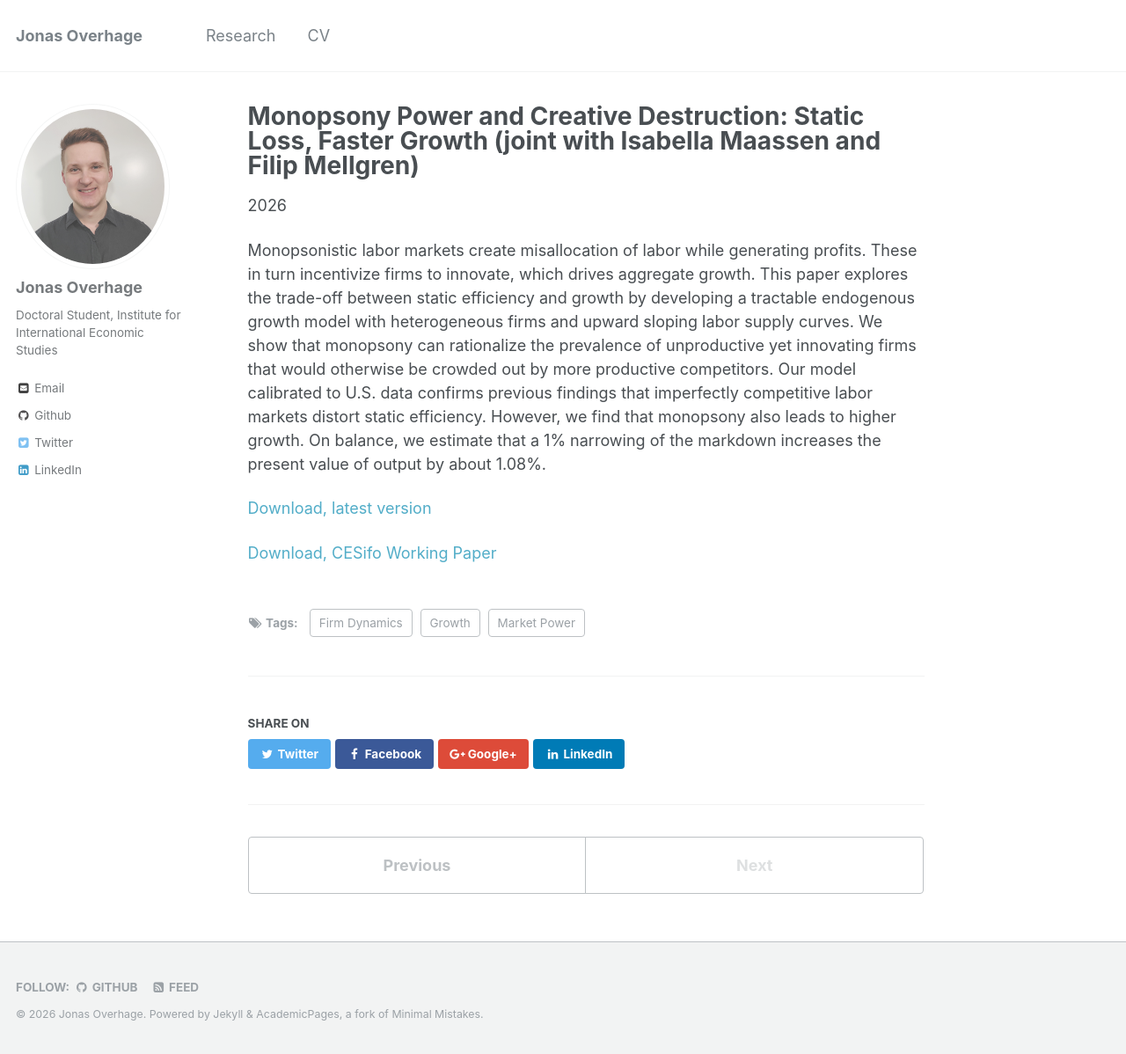
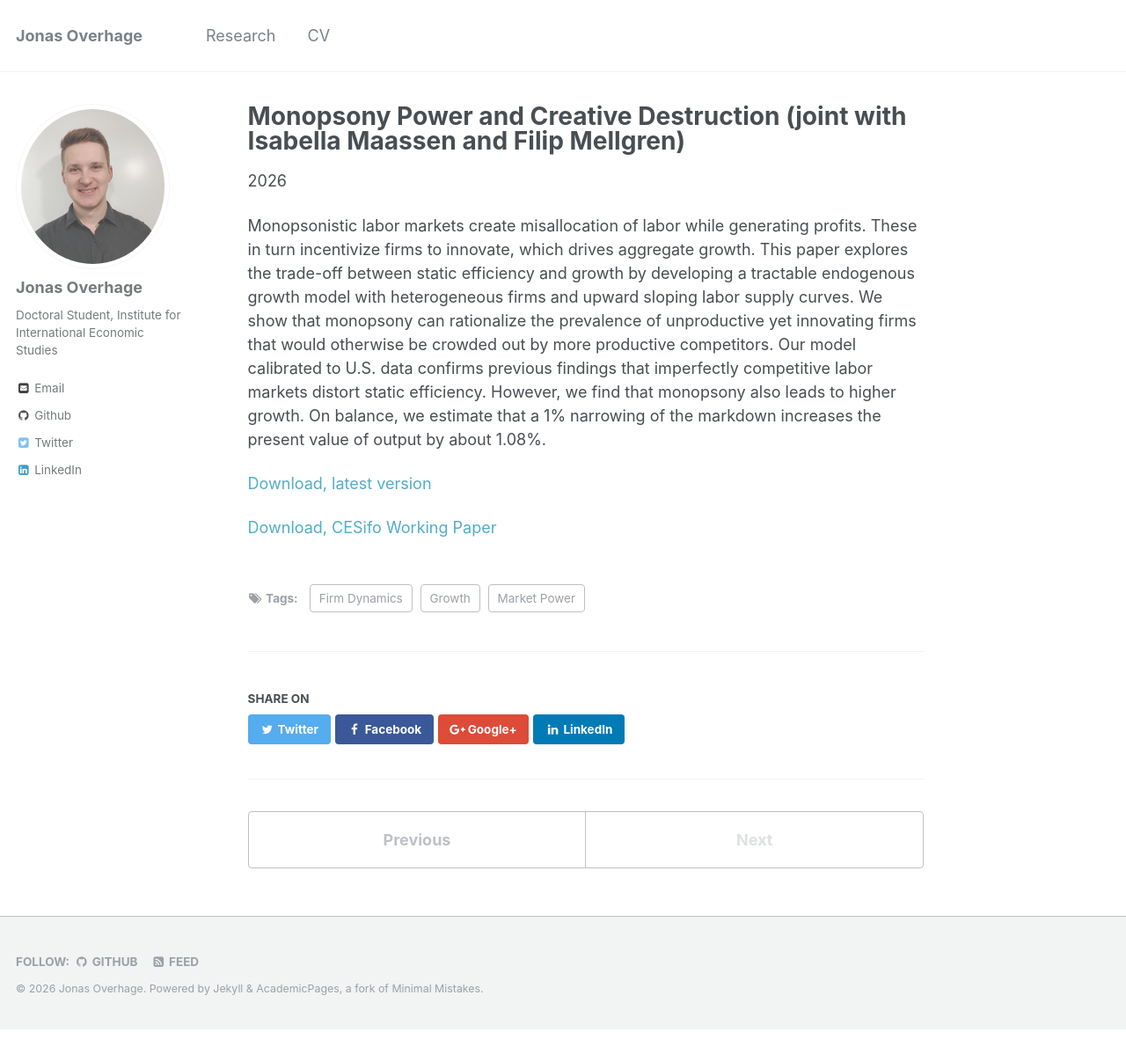
Before and after one commit to JOverhage/JOverhage.github.io, a Jekyll site: the page built from _research/2024-monopsony-research.md, in a window 1280 px wide and 1198 px high. Shown: the whole window at 88% size. Built offline with Jekyll 4.4.1, drawn with Linux system fonts in a browser that asks for light colours.

Commit message:
title fix no 2

```diff
--- a/_research/2024-monopsony-research.md
+++ b/_research/2024-monopsony-research.md
@@ -1,6 +1,6 @@
 ---
 
-title: "Monopsony Power and Creative Destruction: Static Loss, Faster Growth (joint with Isabella Maassen and Filip Mellgren)"
+title: "Monopsony Power and Creative Destruction (joint with Isabella Maassen and Filip Mellgren)"
 
 collection: research
 
```
